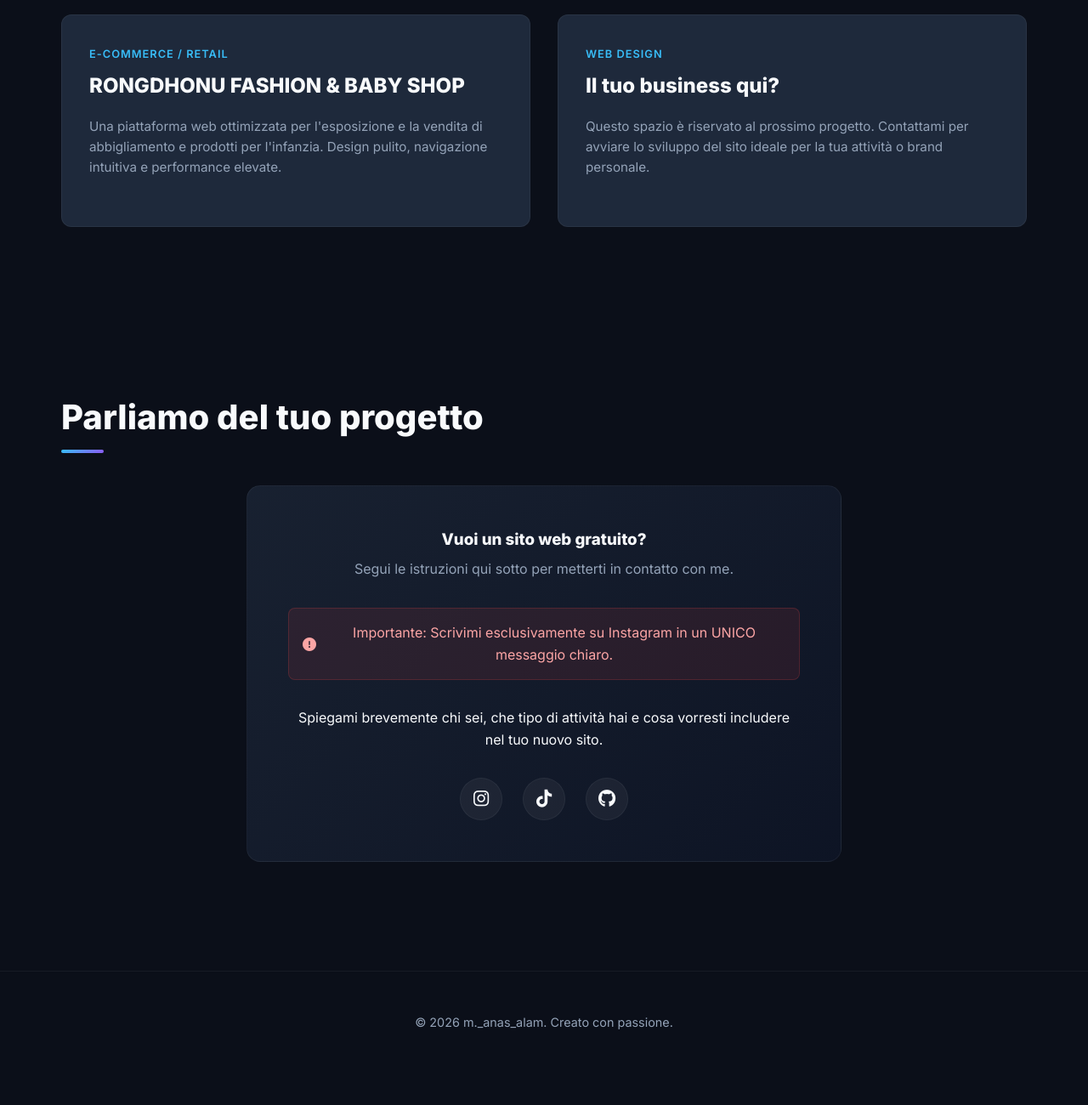
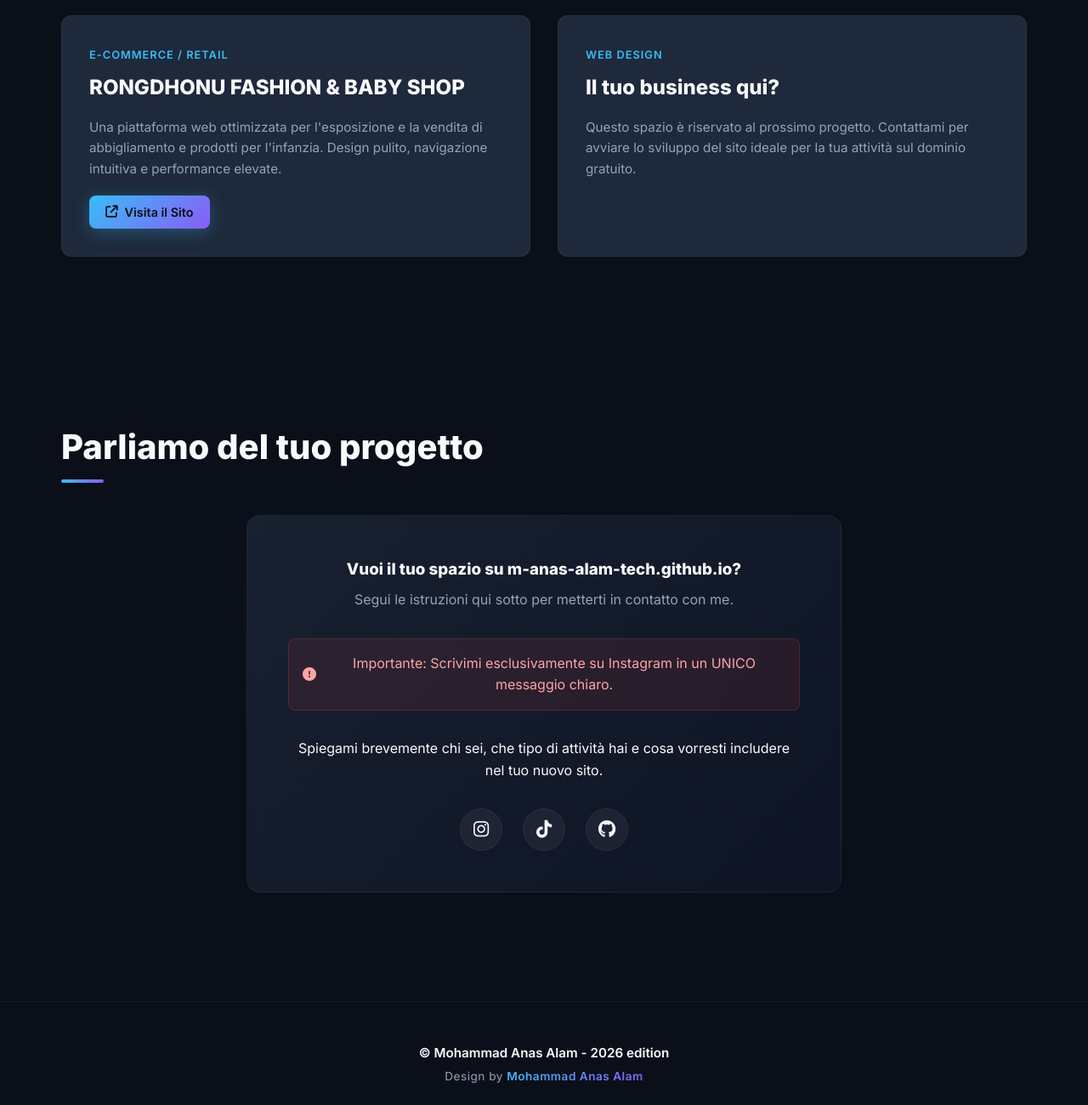
Before and after one commit to m-anas-alam-tech/miosito-tech, a plain HTML site: page index.html in a window 1280 px wide. Shown: the part 1460-2760 px from the top of the page at 85% size. Before the commit the page ends 2722 px from the top, so only its background shows below. Drawn offline with Linux system fonts and the light colour scheme.

Commit message:
Update index.html

```diff
--- a/index.html
+++ b/index.html
@@ -8,7 +8,7 @@
     <link rel="preconnect" href="https://fonts.googleapis.com">
     <link rel="preconnect" href="https://fonts.gstatic.com" crossorigin>
     <link href="https://fonts.googleapis.com/css2?family=Inter:wght@300;400;600;800&display=swap" rel="stylesheet">
-    <!-- FontAwesome per le icone social -->
+    <!-- FontAwesome per le icone social e icone generiche -->
     <link rel="stylesheet" href="https://cdnjs.cloudflare.com/ajax/libs/font-awesome/6.4.0/css/all.min.css">
 
     <style>
@@ -164,6 +164,7 @@
             font-weight: 600;
             text-decoration: none;
             transition: transform 0.2s, box-shadow 0.2s;
+            cursor: pointer;
         }
 
         .btn-primary {
@@ -188,6 +189,14 @@
             border-color: rgba(255, 255, 255, 0.2);
         }
 
+        .btn-sm {
+            padding: 0.5rem 1.2rem;
+            font-size: 0.9rem;
+            display: inline-flex;
+            align-items: center;
+            gap: 0.5rem;
+        }
+
         /* Chi Sono */
         .about-content {
             display: grid;
@@ -209,6 +218,15 @@
             margin-top: 1.5rem;
         }
 
+        .highlight-box code {
+            background: rgba(255, 255, 255, 0.1);
+            padding: 0.2rem 0.4rem;
+            border-radius: 4px;
+            color: var(--accent-color);
+            font-family: monospace;
+            font-size: 1rem;
+        }
+
         /* Progetti */
         .projects-grid {
             display: grid;
@@ -222,6 +240,9 @@
             overflow: hidden;
             border: 1px solid rgba(255, 255, 255, 0.05);
             transition: transform 0.3s, border-color 0.3s;
+            display: flex;
+            flex-direction: column;
+            justify-content: space-between;
         }
 
         .project-card:hover {
@@ -317,9 +338,27 @@
             text-align: center;
             padding: 3rem 2rem;
             color: var(--text-muted);
-            font-size: 0.9rem;
+            font-size: 0.95rem;
             border-top: 1px solid rgba(255, 255, 255, 0.05);
             margin-top: 4rem;
+        }
+
+        footer .copyright {
+            font-weight: 600;
+            color: var(--text-main);
+            margin-bottom: 0.3rem;
+        }
+
+        footer .design-by {
+            font-size: 0.85rem;
+            letter-spacing: 0.5px;
+        }
+
+        footer .design-by span {
+            background: var(--accent-gradient);
+            -webkit-background-clip: text;
+            -webkit-text-fill-color: transparent;
+            font-weight: 600;
         }
 
         /* Animazioni & Responsive */
@@ -330,7 +369,7 @@
 
         @media (max-width: 768px) {
             .hero h1 { font-size: 2.8rem; }
-            .nav-links { display: none; } /* Semplificato per spazio */
+            .nav-links { display: none; }
             .contact-card { padding: 2rem 1.5rem; }
             .cta-buttons { flex-direction: column; width: 100%; }
             .btn { text-align: center; }
@@ -353,11 +392,11 @@
 
     <!-- HERO SECTION -->
     <section class="hero" id="home">
-        <div class="hero-badge">Siti Web Gratis & Spazio Tech</div>
+        <div class="hero-badge">Siti Web Gratis con Dominio Personale</div>
         <h1>Ciao, sono <br><span>Mohammad Anas Alam</span></h1>
-        <p>Un ragazzo italiano appassionato di sviluppo, programmazione e tecnologia. Creo siti web moderni, veloci e su misura, completamente gratis.</p>
+        <p>Un ragazzo italiano appassionato di sviluppo e tecnologia. Creo siti web moderni completamente gratis, pronti per essere pubblicati sul dominio m-anas-alam-tech.github.io.</p>
         <div class="cta-buttons">
-            <a href="#contatti" class="btn btn-primary">Richiedi un Sito Gratis</a>
+            <a href="#contatti" class="btn btn-primary">Richiedi il Tuo Sito</a>
             <a href="#progetti" class="btn btn-secondary">Guarda i Lavori</a>
         </div>
     </section>
@@ -367,11 +406,11 @@
         <h2 class="section-title">Chi Sono</h2>
         <div class="about-content">
             <div class="about-text">
-                <p>Sono uno sviluppatore e appassionato tech con base in Italia. La tecnologia per me non è solo codice, ma uno strumento per dare forma alle idee delle persone e delle attività locali.</p>
+                <p>Sono uno sviluppatore e appassionato tech con base in Italia. La tecnologia per me è uno strumento per dare forma alle idee di attività commerciali, brand personali e progetti innovativi.</p>
 
                 <div class="highlight-box">
-                    <strong>Perché lo faccio gratis?</strong><br>
-                    Sto espandendo attivamente il mio portfolio e affinando le mie competenze. Questo significa che puoi ottenere un sito web professionale, curato e al passo con i tempi senza spendere un centesimo per lo sviluppo.
+                    <strong>Come funziona il servizio gratuito?</strong><br>
+                    Creo e sviluppo la tua piattaforma a costo zero. Il tuo nuovo sito web sarà reso pubblico in rete utilizzando l'affidabile sottodominio gratuito: <code>https://m-anas-alam-tech.github.io/nome-tuo-sito/</code>.
                 </div>
             </div>
         </div>
@@ -382,21 +421,24 @@
         <h2 class="section-title">Progetti Recenti</h2>
         <div class="projects-grid">
 
-            <!-- Progetto 1 -->
+            <!-- Progetto 1: Rongdhonu Fashion -->
             <div class="project-card">
                 <div class="project-info">
                     <span class="project-tag">E-Commerce / Retail</span>
                     <h3>RONGDHONU FASHION & BABY SHOP</h3>
-                    <p>Una piattaforma web ottimizzata per l'esposizione e la vendita di abbigliamento e prodotti per l'infanzia. Design pulito, navigazione intuitiva e performance elevate.</p>
+                    <p style="margin-bottom: 1.2rem;">Una piattaforma web ottimizzata per l'esposizione e la vendita di abbigliamento e prodotti per l'infanzia. Design pulito, navigazione intuitiva e performance elevate.</p>
+                    <a href="https://m-anas-alam-tech.github.io/rongdhonu-fashion-site/" target="_blank" class="btn btn-primary btn-sm">
+                        <i class="fa-solid fa-arrow-up-right-from-square"></i> Visita il Sito
+                    </a>
                 </div>
             </div>
 
-            <!-- Progetto 2 (Placeholder per futuri lavori dell'utente) -->
+            <!-- Progetto 2 -->
             <div class="project-card">
                 <div class="project-info">
                     <span class="project-tag">Web Design</span>
                     <h3>Il tuo business qui?</h3>
-                    <p>Questo spazio è riservato al prossimo progetto. Contattami per avviare lo sviluppo del sito ideale per la tua attività o brand personale.</p>
+                    <p>Questo spazio è riservato al prossimo progetto. Contattami per avviare lo sviluppo del sito ideale per la tua attività sul dominio gratuito.</p>
                 </div>
             </div>
 
@@ -407,7 +449,7 @@
     <section id="contatti">
         <h2 class="section-title">Parliamo del tuo progetto</h2>
         <div class="contact-card">
-            <h3>Vuoi un sito web gratuito?</h3>
+            <h3>Vuoi il tuo spazio su m-anas-alam-tech.github.io?</h3>
             <p style="color: var(--text-muted); margin-top: 0.5rem;">Segui le istruzioni qui sotto per metterti in contatto con me.</p>
 
             <div class="alert-message">
@@ -433,7 +475,8 @@
 
     <!-- FOOTER -->
     <footer>
-        <p>&copy; 2026 m._anas_alam. Creato con passione.</p>
+        <div class="copyright">© Mohammad Anas Alam - 2026 edition</div>
+        <div class="design-by">Design by <span>Mohammad Anas Alam</span></div>
     </footer>
 
 </body>
```
